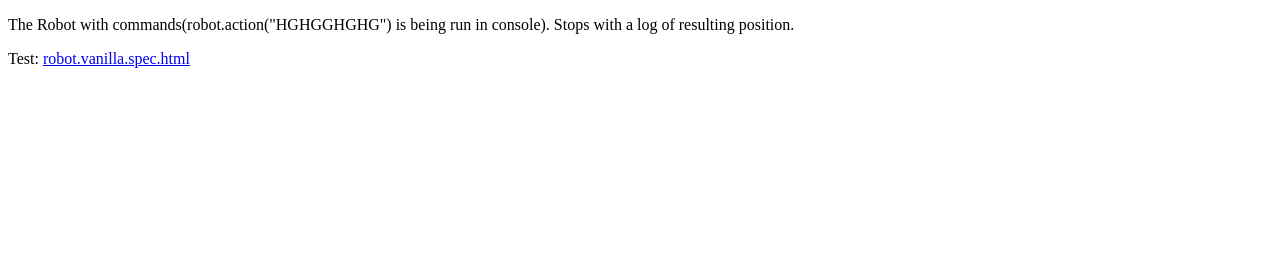
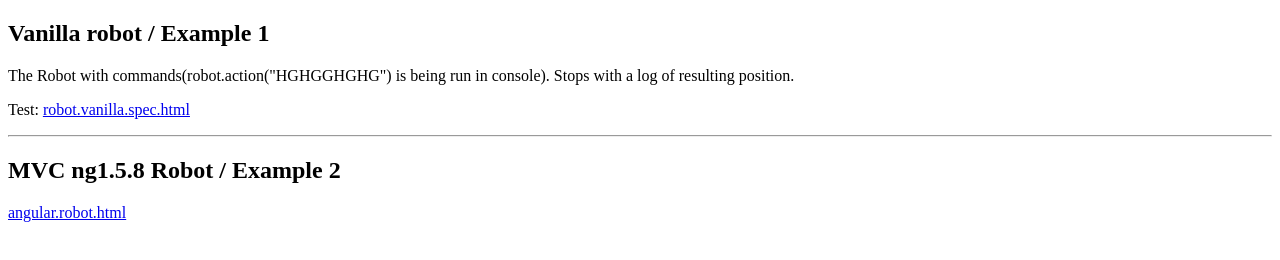
Before and after one commit to erikpantzar/robo, a website: page index.html in a window 1280 px wide. Drawn offline with Linux system fonts and the light colour scheme.

Commit message:
Added links to each

```diff
--- a/index.html
+++ b/index.html
@@ -7,8 +7,14 @@
   </head>
   <body>
 
+    <h2>Vanilla robot / Example 1</h2>
     <p>The Robot with commands(robot.action("HGHGGHGHG") is being run in console). Stops with a log of resulting position.</p>
     <p>Test: <a href="./robot.vanilla.spec.html">robot.vanilla.spec.html</a></p>
+
+    <hr>
+
+    <h2>MVC ng1.5.8 Robot / Example 2</h2>
+    <a href="angular.robot.html">angular.robot.html</a>
 
     <script src="robo.js"></script>
 </body>
```
Also changed, not shown: angular-robot.html (+4 -0 lines).
